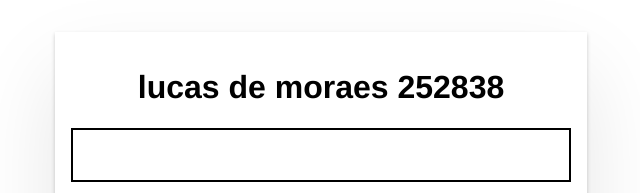
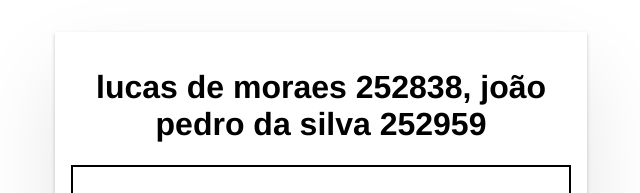
Before and after one commit to lucasmoraeslourenco/tp-frameworks-web, an Angular app in the folder frontend/TODOapp/: page / in a window 1280 px wide. Shown: the top 193 px of the page, without its empty margins (319-959 px from the left). Built offline with nearby package versions, Linux system fonts and the light colour scheme; no server answers.

Commit message:
Update header to include additional names

```diff
--- a/frontend/TODOapp/src/app/app.html
+++ b/frontend/TODOapp/src/app/app.html
@@ -1,5 +1,5 @@
 <div class="main">
-  <h1>lucas de moraes 252838</h1>
+  <h1>lucas de moraes 252838, joão pedro da silva 252959</h1>
   <input class="lg-text-input" #campoNovoItem
     (keyup.enter)="CREATE_tarefa(campoNovoItem.value); campoNovoItem.value=''" />
   <button class="btn-primary" (click)="CREATE_tarefa(campoNovoItem.value); campoNovoItem.value=''">
```
